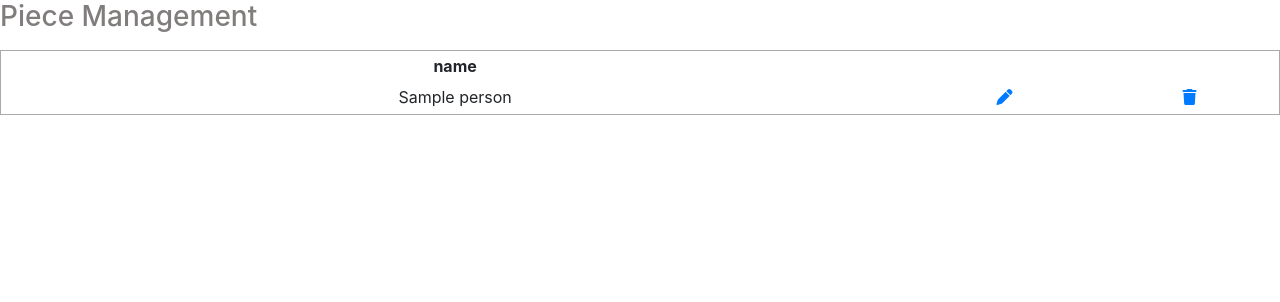
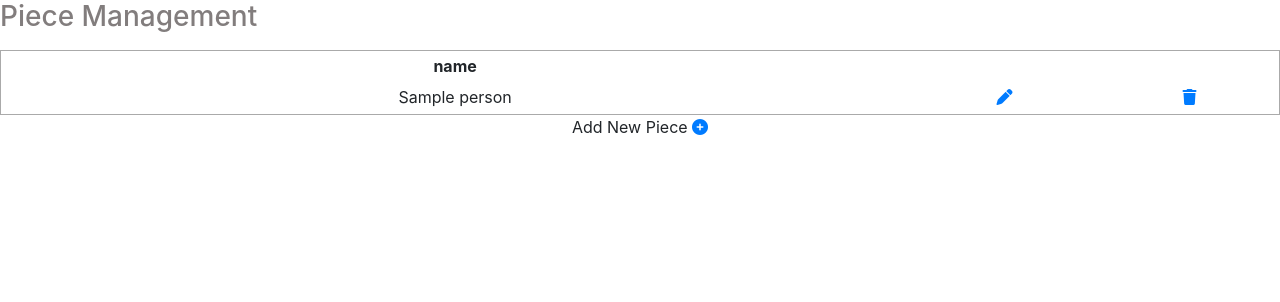
Before and after one commit to kevinhayden1/StudioCascadia, a Flask app: template templates/sc_pieces.j2 in a window 1280 px wide. Shown: the part 291-593 px from the top of the page. Run offline with Flask 2, Linux system fonts and the light colour scheme; the template is opened without the code that fills it: most values are stand-ins (such as "Sample title", 1, 10 or a date in 2020); some libraries are stand-ins or nearby versions.

Commit message:
Fixed issue of add button not appearing

```diff
--- a/templates/sc_artists.j2
+++ b/templates/sc_artists.j2
@@ -50,8 +50,7 @@
         {% endfor %}
         </table>
 
-        </br>
-
+        <p>Add New Artist <a href="{{ url_for('artist_add') }}" <i class="fa-solid fa-circle-plus"></i></a></p>
     </body>
 
 {% endblock %}
@@ -60,8 +59,6 @@
 
     <footer>
 
-        <!-- Needed to setup form at later stage -->
-        <p>Add New Artist <a href="{{ url_for('artist_add') }}" <i class="fa-solid fa-circle-plus"></i></a></p>
 
     </footer>
 
--- a/templates/sc_customers.j2
+++ b/templates/sc_customers.j2
@@ -49,6 +49,8 @@
         </tr>
         {% endfor %}
         </table>
+
+    <p>Add New Customer <a href="{{ url_for('customer_add') }}" <i class="fa-solid fa-circle-plus"></i></a></p>
     </body>
 
 {% endblock %}
@@ -57,7 +59,7 @@
 
     <footer>
 
-        <p>Add New Customer <a href="{{ url_for('customer_add') }}" <i class="fa-solid fa-circle-plus"></i></a></p>
+
 
     </footer>
 
--- a/templates/sc_locations.j2
+++ b/templates/sc_locations.j2
@@ -49,6 +49,7 @@
         </tr>
         {% endfor %}
         </table>
+    <p>Add New Location <a href="{{ url_for('location_add') }}" <i class="fa-solid fa-circle-plus"></i></a></p>
     </body>
 
 {% endblock %}
@@ -57,7 +58,7 @@
 
     <footer>
 
-        <p>Add New Location <a href="{{ url_for('location_add') }}" <i class="fa-solid fa-circle-plus"></i></a></p>
+
 
     </footer>
 
--- a/templates/sc_mediums.j2
+++ b/templates/sc_mediums.j2
@@ -49,6 +49,8 @@
         </tr>
         {% endfor %}
         </table>
+
+    <p>Add New Medium <a href="{{ url_for('medium_add') }}" <i class="fa-solid fa-circle-plus"></i></a></p>
     </body>
 
 {% endblock %}
@@ -57,7 +59,7 @@
 
     <footer>
 
-        <p>Add New Medium <a href="{{ url_for('medium_add') }}" <i class="fa-solid fa-circle-plus"></i></a></p>
+
 
     </footer>
 
--- a/templates/sc_payments.j2
+++ b/templates/sc_payments.j2
@@ -49,6 +49,8 @@
         </tr>
         {% endfor %}
         </table>
+
+    <p>Add New Payment <a href="{{ url_for('payment_add') }}" <i class="fa-solid fa-circle-plus"></i></a></p>
     </body>
 
 {% endblock %}
@@ -57,7 +59,7 @@
 
     <footer>
 
-        <p>Add New Payment <a href="{{ url_for('payment_add') }}" <i class="fa-solid fa-circle-plus"></i></a></p>
+
 
     </footer>
 
--- a/templates/sc_pieces.j2
+++ b/templates/sc_pieces.j2
@@ -49,6 +49,7 @@
         </tr>
         {% endfor %}
         </table>
+    <p>Add New Piece <a href="{{ url_for('piece_add') }}" <i class="fa-solid fa-circle-plus"></i></a></p>
     </body>
 
 {% endblock %}
--- a/templates/sc_pieces_artists.j2
+++ b/templates/sc_pieces_artists.j2
@@ -49,6 +49,8 @@
         </tr>
         {% endfor %}
         </table>
+
+    <p>Add New Piece Artist <a href="{{ url_for('piece_artist_add') }}" <i class="fa-solid fa-circle-plus"></i></a></p>
     </body>
 
 {% endblock %}
@@ -57,7 +59,7 @@
 
     <footer>
 
-        <p>Add New Piece Artist <a href="{{ url_for('piece_artist_add') }}" <i class="fa-solid fa-circle-plus"></i></a></p>
+
 
     </footer>
 
--- a/templates/sc_sales.j2
+++ b/templates/sc_sales.j2
@@ -49,6 +49,8 @@
         </tr>
         {% endfor %}
         </table>
+
+    <p>Add New Sale <a href="{{ url_for('sale_add') }}" <i class="fa-solid fa-circle-plus"></i></a></p>
     </body>
 
 {% endblock %}
@@ -57,7 +59,7 @@
 
     <footer>
 
-        <p>Add New Sale <a href="{{ url_for('sale_add') }}" <i class="fa-solid fa-circle-plus"></i></a></p>
+
 
     </footer>
 
--- a/templates/sc_shipments.j2
+++ b/templates/sc_shipments.j2
@@ -51,6 +51,7 @@
         </tr>
         {% endfor %}
         </table>
+        <p>Add New Shipment <a href="{{ url_for('shipment_add') }}" <i class="fa-solid fa-circle-plus"></i></a></p>
     </body>
 
 {% endblock %}
@@ -59,7 +60,7 @@
 
     <footer>
 
-        <p>Add New Shipment <a href="{{ url_for('shipment_add') }}" <i class="fa-solid fa-circle-plus"></i></a></p>
+
 
     </footer>
 
```
Also changed, not shown: templates/base.j2 (line endings or trailing spaces).
